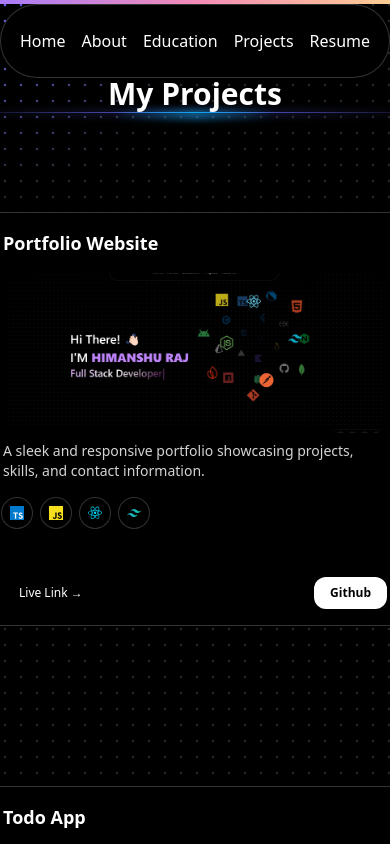
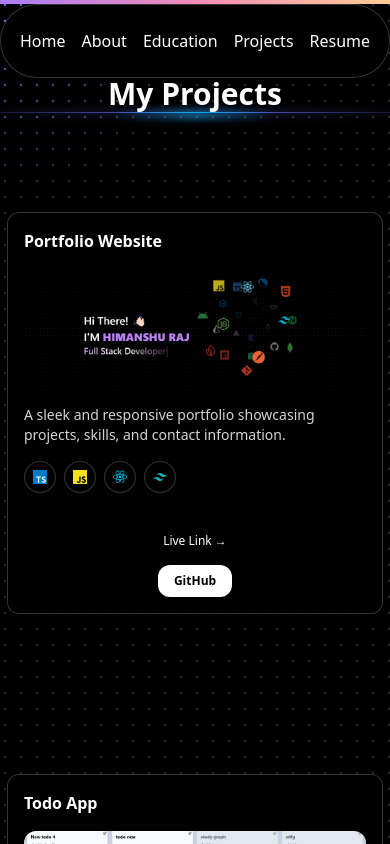
Before and after one commit to himanshuhr8/portfolio, a React (Vite) app: page /projects in a window 390 px wide. Shown: the top 844 px of the page. Built offline with nearby package versions, Linux system fonts and the light colour scheme.

Commit message:
about section responsiveness fixed

```diff
--- a/src/App.css
+++ b/src/App.css
@@ -2,7 +2,7 @@ html,
 body {
   margin: 0;
   padding: 0;
-  overflow-x: hidden;
+  overflow-x: auto;
   width: 100%;
   box-sizing: border-box;
 }
@@ -40,3 +40,17 @@ body {
   margin-top: 0.5em !important;
   margin-bottom: 0.5em !important;
 }
+.heart {
+  display: inline-block;
+  animation: beat 1s infinite;
+}
+
+@keyframes beat {
+  0%,
+  100% {
+    transform: scale(1);
+  }
+  50% {
+    transform: scale(1.1);
+  }
+}
--- a/src/components/Footer.tsx
+++ b/src/components/Footer.tsx
@@ -1,17 +1,18 @@
 import React from "react";
 
 import Contact from "@/components/Contact";
+
 const Footer: React.FC = () => {
   const date = new Date();
   const year = date.getFullYear();
 
   return (
-    <footer className="footer ">
+    <footer className="footer">
       <div className="container mx-auto px-4">
         <div className="flex flex-col md:flex-row items-center justify-between">
           <div className="footer-copywright">
             <h3>
-              Made with <span className="text-red-500">❤️</span> @{" "}
+              Made with <span className="text-red-500 heart">❤️</span> @{" "}
               <span className="font-serif">Himanshu Raj</span>
             </h3>
           </div>
--- a/src/components/Projects/Card.tsx
+++ b/src/components/Projects/Card.tsx
@@ -1,7 +1,7 @@
 "use client";
 
-import { CardBody, CardContainer, CardItem } from "../ui/3d-card"; // Assuming these components are custom and will work
-import { Link } from "react-router-dom"; // If you're using React Router for navigation
+import { CardBody, CardContainer, CardItem } from "../ui/3d-card";
+import { Link } from "react-router-dom";
 
 interface CardProps {
   title: string;
@@ -21,11 +21,15 @@ export function Card({
   icons,
 }: CardProps) {
   return (
-    <CardContainer className="inter-var max-w-full">
-      <CardBody className="bg-gray-50 relative group/card dark:hover:shadow-2xl dark:hover:shadow-emerald-500/[0.1] dark:bg-black dark:border-white/[0.2] border-black/[0.1] w-full sm:w-[30rem] h-auto rounded-xl p-4 sm:p-6 border">
+    <CardContainer className="max-w-full overflow-x-auto">
+      <CardBody
+        className="bg-gray-50 relative group/card dark:hover:shadow-2xl dark:hover:shadow-emerald-500/[0.1]
+          dark:bg-black dark:border-white/[0.2] border-black/[0.1] w-full max-w-[90%] sm:max-w-[30rem]
+          md:max-w-[22rem] lg:max-w-[30rem] h-auto rounded-xl p-4 sm:p-6 border"
+      >
         <CardItem
           translateZ="50"
-          className="text-lg sm:text-xl font-bold text-neutral-600 dark:text-white"
+          className="text-base sm:text-lg md:text-xl font-bold text-neutral-600 dark:text-white"
         >
           {title}
         </CardItem>
@@ -34,11 +38,10 @@ export function Card({
           <img
             src={imgLink}
             alt="thumbnail"
-            height="1000"
-            width="1000"
-            className="h-40 sm:h-60 w-full object-cover rounded-xl group-hover/card:shadow-xl"
+            className="h-32 sm:h-40 md:h-48 lg:h-60 w-full object-cover rounded-xl group-hover/card:shadow-xl"
           />
         </CardItem>
+
         <CardItem
           as="p"
           translateZ="60"
@@ -46,34 +49,30 @@ export function Card({
         >
           {description}
         </CardItem>
-        <CardItem className="flex flex-row gap-3 mt-4">
+
+        <CardItem className="flex flex-wrap gap-2 mt-4">
           {icons.iconLink.map((icon: string, index: number) => (
             <div
               key={index}
               className="border border-white/[.2] rounded-full bg-black lg:w-10 lg:h-10 w-8 h-8 flex justify-center items-center"
-              style={{
-                transform: `translateX(-${5 * index + 2}px)`,
-              }}
             >
               <img
                 src={icon}
-                alt="icon5"
-                className="p-2"
-                width={100}
-                height={100}
+                alt={`icon-${index}`}
+                className="p-2 w-full h-full object-contain"
               />
             </div>
           ))}
         </CardItem>
 
-        <div className="flex justify-between items-center mt-12">
+        <div className="flex flex-col sm:flex-row justify-between items-center mt-8 gap-2">
           {liveLink && (
             <CardItem
               translateZ={20}
               as={Link}
               to={liveLink}
               target="__blank"
-              className="px-4 py-2 rounded-xl text-xs font-normal dark:text-white"
+              className="px-4 py-2 rounded-xl text-xs font-normal dark:text-white text-center"
             >
               Live Link →
             </CardItem>
@@ -83,13 +82,14 @@ export function Card({
             as={Link}
             to={githubLink}
             target="__blank"
-            className="px-4 py-2 rounded-xl bg-black dark:bg-white dark:text-black text-white text-xs font-bold"
+            className="px-4 py-2 rounded-xl bg-black dark:bg-white dark:text-black text-white text-xs font-bold text-center"
           >
-            Github
+            GitHub
           </CardItem>
         </div>
       </CardBody>
     </CardContainer>
   );
 }
+
 export default Card;
--- a/tailwind.config.ts
+++ b/tailwind.config.ts
@@ -8,73 +8,78 @@ export default {
   content: ["./index.html", "./src/**/*.{js,ts,jsx,tsx}"],
   theme: {
     extend: {
+      screens: {
+        xs: "320px", // Add an `xs` breakpoint for extra small screens
+      },
       borderRadius: {
-  			lg: 'var(--radius)',
-  			md: 'calc(var(--radius) - 2px)',
-  			sm: 'calc(var(--radius) - 4px)'
+        lg: "var(--radius)",
+        md: "calc(var(--radius) - 2px)",
+        sm: "calc(var(--radius) - 4px)",
       },
       colors: {
-  			background: 'hsl(var(--background))',
-  			foreground: 'hsl(var(--foreground))',
+        background: "hsl(var(--background))",
+        foreground: "hsl(var(--foreground))",
         card: {
-  				DEFAULT: 'hsl(var(--card))',
-  				foreground: 'hsl(var(--card-foreground))'
+          DEFAULT: "hsl(var(--card))",
+          foreground: "hsl(var(--card-foreground))",
         },
         popover: {
-  				DEFAULT: 'hsl(var(--popover))',
-  				foreground: 'hsl(var(--popover-foreground))'
+          DEFAULT: "hsl(var(--popover))",
+          foreground: "hsl(var(--popover-foreground))",
         },
         primary: {
-  				DEFAULT: 'hsl(var(--primary))',
-  				foreground: 'hsl(var(--primary-foreground))'
+          DEFAULT: "hsl(var(--primary))",
+          foreground: "hsl(var(--primary-foreground))",
         },
         secondary: {
-  				DEFAULT: 'hsl(var(--secondary))',
-  				foreground: 'hsl(var(--secondary-foreground))'
+          DEFAULT: "hsl(var(--secondary))",
+          foreground: "hsl(var(--secondary-foreground))",
         },
         muted: {
-  				DEFAULT: 'hsl(var(--muted))',
-  				foreground: 'hsl(var(--muted-foreground))'
+          DEFAULT: "hsl(var(--muted))",
+          foreground: "hsl(var(--muted-foreground))",
         },
         accent: {
-  				DEFAULT: 'hsl(var(--accent))',
-  				foreground: 'hsl(var(--accent-foreground))'
+          DEFAULT: "hsl(var(--accent))",
+          foreground: "hsl(var(--accent-foreground))",
         },
         destructive: {
-  				DEFAULT: 'hsl(var(--destructive))',
-  				foreground: 'hsl(var(--destructive-foreground))'
+          DEFAULT: "hsl(var(--destructive))",
+          foreground: "hsl(var(--destructive-foreground))",
         },
-  			border: 'hsl(var(--border))',
-  			input: 'hsl(var(--input))',
-  			ring: 'hsl(var(--ring))',
+        border: "hsl(var(--border))",
+        input: "hsl(var(--input))",
+        ring: "hsl(var(--ring))",
         chart: {
-  				'1': 'hsl(var(--chart-1))',
-  				'2': 'hsl(var(--chart-2))',
-  				'3': 'hsl(var(--chart-3))',
-  				'4': 'hsl(var(--chart-4))',
-  				'5': 'hsl(var(--chart-5))'
-  			}
+          "1": "hsl(var(--chart-1))",
+          "2": "hsl(var(--chart-2))",
+          "3": "hsl(var(--chart-3))",
+          "4": "hsl(var(--chart-4))",
+          "5": "hsl(var(--chart-5))",
+        },
       },
       animation: {
-  			orbit: 'orbit calc(var(--duration)*1s) linear infinite',
-  			'border-beam': 'border-beam calc(var(--duration)*1s) infinite linear'
+        orbit: "orbit calc(var(--duration)*1s) linear infinite",
+        "border-beam": "border-beam calc(var(--duration)*1s) infinite linear",
       },
       keyframes: {
         orbit: {
-  				'0%': {
-  					transform: 'rotate(0deg) translateY(calc(var(--radius) * 1px)) rotate(0deg)'
+          "0%": {
+            transform:
+              "rotate(0deg) translateY(calc(var(--radius) * 1px)) rotate(0deg)",
           },
-  				'100%': {
-  					transform: 'rotate(360deg) translateY(calc(var(--radius) * 1px)) rotate(-360deg)'
-  				}
+          "100%": {
+            transform:
+              "rotate(360deg) translateY(calc(var(--radius) * 1px)) rotate(-360deg)",
           },
-  			'border-beam': {
-  				'100%': {
-  					'offset-distance': '100%'
-  				}
-  			}
-  		}
-  	}
+        },
+        "border-beam": {
+          "100%": {
+            "offset-distance": "100%",
+          },
+        },
+      },
+    },
   },
   plugins: [
     addVariablesForColors,
```
Lines whose indentation alone changed are shown as unchanged.
